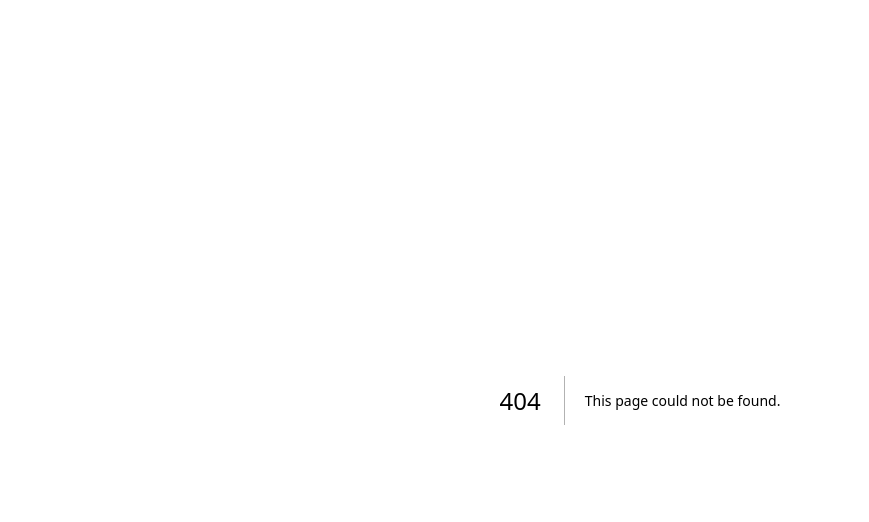
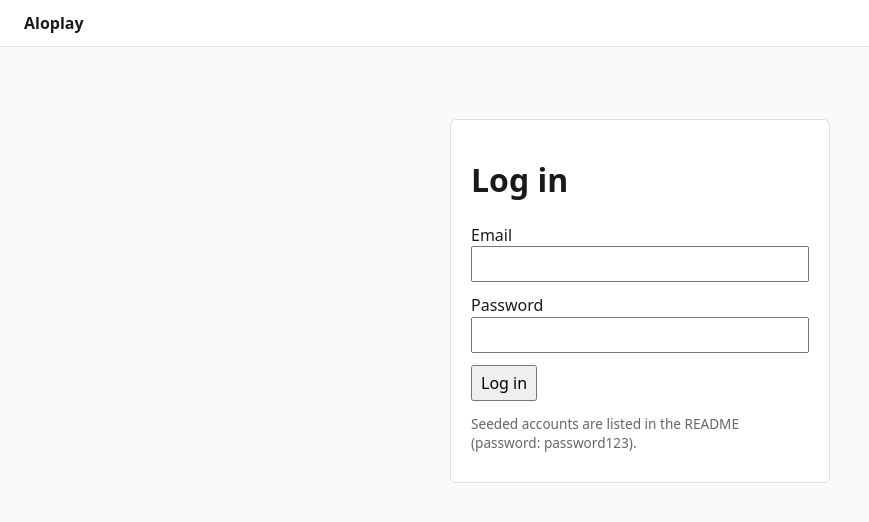
Before and after one commit to Hossin-ingot/user-management, a Next.js app: page /login in a window 1280 px wide. Before the commit this address had no page. Shown: the top 522 px of the page, without its empty margins (0-869 px from the left). Built offline with nearby package versions, Linux system fonts and the light colour scheme; no server answers.

Commit message:
feat: login page, role-based landing and 403 page

```diff
--- a/src/app/globals.css
+++ b/src/app/globals.css
@@ -1,49 +1,119 @@
-:root {
-  --background: #ffffff;
-  --foreground: #171717;
-}
-
-@media (prefers-color-scheme: dark) {
-  :root {
-    --background: #0a0a0a;
-    --foreground: #ededed;
-  }
-}
-
-html {
-  height: 100%;
-}
-
-html,
-body {
-  max-width: 100vw;
-  overflow-x: hidden;
-}
-
-body {
-  min-height: 100%;
-  display: flex;
-  flex-direction: column;
-  color: var(--foreground);
-  background: var(--background);
-  font-family: Arial, Helvetica, sans-serif;
-  -webkit-font-smoothing: antialiased;
-  -moz-osx-font-smoothing: grayscale;
-}
-
 * {
   box-sizing: border-box;
-  padding: 0;
+}
+body {
+  margin: 0;
+  font-family: system-ui, sans-serif;
+  color: #1a1a1a;
+  background: #fafafa;
+  line-height: 1.4;
+}
+header {
+  display: flex;
+  gap: 1rem;
+  align-items: center;
+  padding: 0.75rem 1.5rem;
+  background: #fff;
+  border-bottom: 1px solid #ddd;
+}
+header nav {
+  display: flex;
+  gap: 1rem;
+  flex: 1;
+}
+main {
+  padding: 1.5rem;
+  max-width: 1100px;
+  margin: 0 auto;
+}
+a {
+  color: #0b57d0;
+}
+table {
+  width: 100%;
+  border-collapse: collapse;
+  background: #fff;
+}
+th,
+td {
+  text-align: left;
+  padding: 0.4rem 0.6rem;
+  border-bottom: 1px solid #eee;
+  font-size: 0.9rem;
+  vertical-align: middle;
+}
+th button {
+  all: unset;
+  cursor: pointer;
+  font-weight: 600;
+}
+input,
+select,
+button {
+  font: inherit;
+  padding: 0.3rem 0.5rem;
+}
+button {
+  cursor: pointer;
+}
+button:disabled {
+  cursor: not-allowed;
+  opacity: 0.5;
+}
+.row {
+  display: flex;
+  gap: 0.5rem;
+  align-items: center;
+  flex-wrap: wrap;
+  margin: 0.75rem 0;
+}
+.error {
+  background: #fdecea;
+  color: #8a1c13;
+  border: 1px solid #f5c2bd;
+  padding: 0.5rem 0.75rem;
+  border-radius: 4px;
+}
+.ok {
+  background: #e7f5ea;
+  color: #1d5b2a;
+  border: 1px solid #b9e0c2;
+  padding: 0.5rem 0.75rem;
+  border-radius: 4px;
+}
+.muted {
+  color: #666;
+  font-size: 0.85rem;
+}
+.badge {
+  display: inline-block;
+  padding: 0 0.4rem;
+  border-radius: 3px;
+  font-size: 0.8rem;
+  background: #eee;
+}
+.badge.deactivated,
+.badge.churned {
+  background: #fdecea;
+  color: #8a1c13;
+}
+.badge.active {
+  background: #e7f5ea;
+  color: #1d5b2a;
+}
+.card {
+  background: #fff;
+  border: 1px solid #ddd;
+  border-radius: 6px;
+  padding: 1rem 1.25rem;
+  margin-bottom: 1rem;
+}
+dl {
+  display: grid;
+  grid-template-columns: max-content 1fr;
+  gap: 0.35rem 1rem;
   margin: 0;
 }
-
-a {
-  color: inherit;
-  text-decoration: none;
+dt {
+  font-weight: 600;
 }
-
-@media (prefers-color-scheme: dark) {
-  html {
-    color-scheme: dark;
-  }
-}
--- a/src/app/layout.tsx
+++ b/src/app/layout.tsx
@@ -1,26 +1,44 @@
 import type { Metadata } from "next";
-import { Geist, Geist_Mono } from "next/font/google";
+import Link from "next/link";
+import { getOptionalActor } from "@/server/auth/guards";
+import { canAccessUserManagement, canViewContent } from "@/server/auth/policy";
 import "./globals.css";
-
-const geistSans = Geist({
-  variable: "--font-geist-sans",
-  subsets: ["latin"],
-});
-
-const geistMono = Geist_Mono({
-  variable: "--font-geist-mono",
-  subsets: ["latin"],
-});
+import { getRoleDefinition } from "@/lib/roles";
 
 export const metadata: Metadata = {
-  title: "Create Next App",
-  description: "Generated by create next app",
+  title: "User Management & Content",
 };
 
-export default function RootLayout({ children }: LayoutProps<"/">) {
+export default async function RootLayout({ children }: { children: React.ReactNode }) {
+  const actor = await getOptionalActor();
+
   return (
-    <html lang="en" className={`${geistSans.variable} ${geistMono.variable}`}>
-      <body>{children}</body>
+    <html lang="en">
+      <body>
+        <header>
+          <strong>Aloplay</strong>
+          <nav>
+            {actor && canViewContent(actor) && (
+              <>
+                <Link href="/content">Clients</Link>
+                <Link href="/content/profile">My profile</Link>
+              </>
+            )}
+            {actor && canAccessUserManagement(actor) && <Link href="/manage-users">Manage users</Link>}
+          </nav>
+          {actor && (
+            <>
+              <span className="muted">
+                {actor.fullName} · {getRoleDefinition(actor.role).label}
+              </span>
+              <form action="/api/auth/logout" method="post">
+                <button type="submit">Log out</button>
+              </form>
+            </>
+          )}
+        </header>
+        <main>{children}</main>
+      </body>
     </html>
   );
 }
--- /dev/null
+++ b/src/app/login/page.tsx
@@ -0,0 +1,17 @@
+import { redirect } from "next/navigation";
+import { getOptionalActor } from "@/server/auth/guards";
+import { getRoleDefinition } from "@/lib/roles";
+import { LoginForm } from "@/components/LoginForm";
+
+export default async function LoginPage() {
+  const actor = await getOptionalActor();
+  if (actor) redirect(getRoleDefinition(actor.role).landingPath);
+
+  return (
+    <div className="card" style={{ maxWidth: 380, margin: "3rem auto" }}>
+      <h1>Log in</h1>
+      <LoginForm />
+      <p className="muted">Seeded accounts are listed in the README (password: password123).</p>
+    </div>
+  );
+}
--- /dev/null
+++ b/src/client/api.ts
@@ -0,0 +1,52 @@
+"use client";
+
+import type { ApiError } from "@/types/Api";
+
+export type ApiResult<T> =
+  | { ok: true; data: T }
+  | { ok: false; status: number; error: ApiError["error"] };
+
+interface ApiFetchOptions {
+  redirectOnUnauthenticated?: boolean;
+}
+
+export async function apiFetch<T>(
+  url: string,
+  init?: RequestInit,
+  { redirectOnUnauthenticated = true }: ApiFetchOptions = {},
+): Promise<ApiResult<T>> {
+  const response = await fetch(url, {
+    ...init,
+    headers: { "Content-Type": "application/json", ...init?.headers },
+    cache: "no-store",
+  });
+
+  if (response.status === 401 && redirectOnUnauthenticated) {
+    // eslint-disable-next-line @next/next/no-location-assign-relative-destination -- intentional full reload
+    window.location.assign("/login");
+    return {
+      ok: false,
+      status: 401,
+      error: { code: "UNAUTHENTICATED", message: "Session ended." },
+    };
+  }
+
+  const body: unknown = await response.json().catch(() => null);
+
+  if (!response.ok) {
+    const error = isApiError(body)
+      ? body.error
+      : { code: "UNKNOWN", message: `Request failed (${response.status}).` };
+    return { ok: false, status: response.status, error };
+  }
+  return { ok: true, data: body as T };
+}
+
+function isApiError(value: unknown): value is ApiError {
+  return (
+    typeof value === "object" &&
+    value !== null &&
+    "error" in value &&
+    typeof (value as { error: unknown }).error === "object"
+  );
+}
--- /dev/null
+++ b/src/components/LoginForm.tsx
@@ -0,0 +1,68 @@
+"use client";
+
+import { apiFetch } from "@/client/api";
+import { useState } from "react";
+
+export function LoginForm() {
+  const [error, setError] = useState<string | null>(null);
+  const [pending, setPending] = useState(false);
+
+  async function onSubmit(event: React.FormEvent<HTMLFormElement>) {
+    event.preventDefault();
+    setPending(true);
+    setError(null);
+    const form = new FormData(event.currentTarget);
+    const result = await apiFetch<{ landingPath: string }>(
+      "/api/auth/login",
+      {
+        method: "POST",
+        body: JSON.stringify({
+          email: form.get("email"),
+          password: form.get("password"),
+        }),
+      },
+      { redirectOnUnauthenticated: false },
+    );
+    if (result.ok) {
+      window.location.assign(result.data.landingPath);
+      return;
+    }
+    setError(result.error.message);
+    setPending(false);
+  }
+
+  return (
+    <form onSubmit={onSubmit}>
+      <div className="row">
+        <label style={{ width: "100%" }}>
+          Email
+          <br />
+          <input
+            name="email"
+            type="email"
+            required
+            autoComplete="username"
+            style={{ width: "100%" }}
+          />
+        </label>
+      </div>
+      <div className="row">
+        <label style={{ width: "100%" }}>
+          Password
+          <br />
+          <input
+            name="password"
+            type="password"
+            required
+            autoComplete="current-password"
+            style={{ width: "100%" }}
+          />
+        </label>
+      </div>
+      {error && <p className="error">{error}</p>}
+      <button type="submit" disabled={pending}>
+        {pending ? "Logging in…" : "Log in"}
+      </button>
+    </form>
+  );
+}
```
Also changed, not shown: src/app/forbidden.tsx (added, +11 -0 lines), src/app/not-found.tsx (added, +10 -0 lines), src/types/Api.ts (+8 -0 lines).
